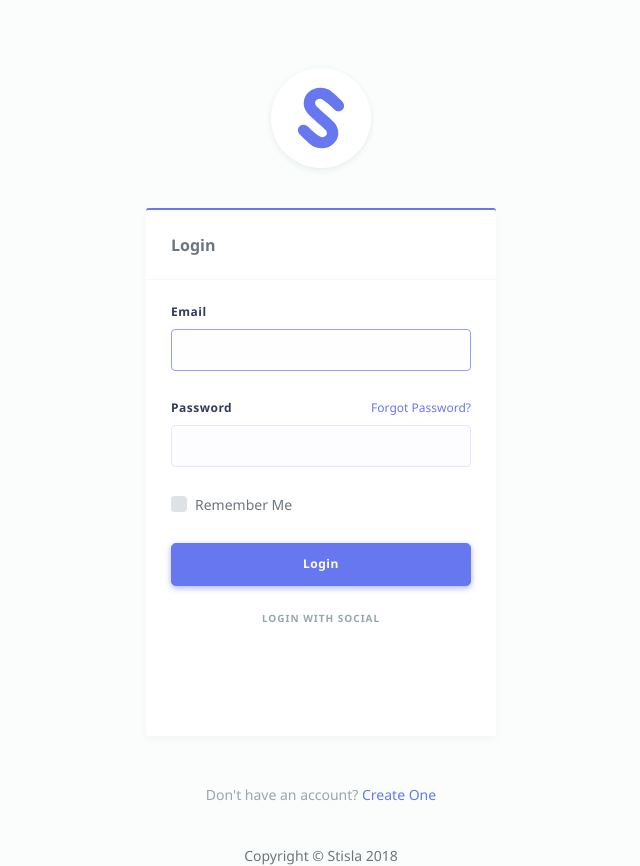
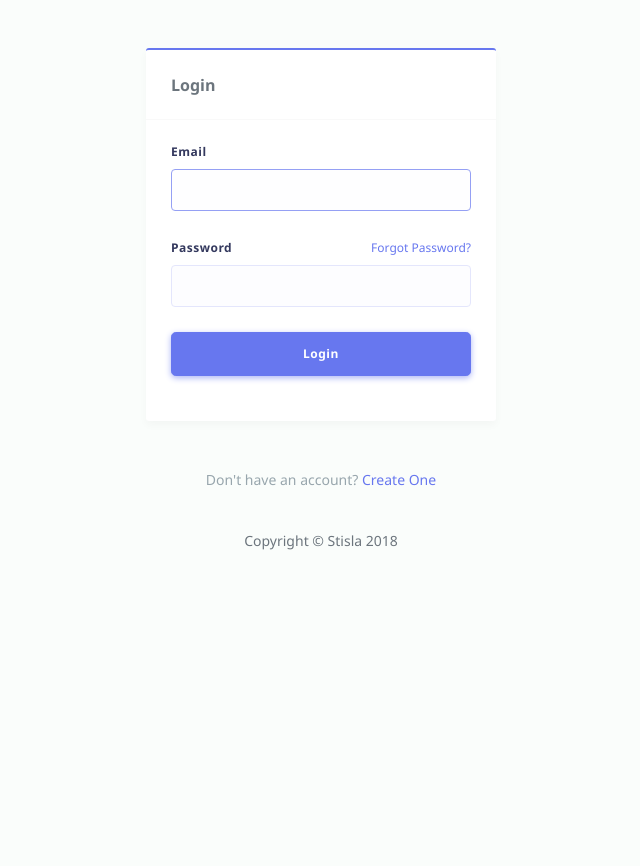
Before and after one commit to danganh510/my-todo-list, a PHP site: page /login in a window 1280 px wide. Shown: the top 866 px of the page, without its empty margins (319-959 px from the left). After the commit the page ends 800 px from the top, so only its background shows below. Run offline with PHP 8.4, Linux system fonts and the light colour scheme; some libraries are stand-ins or nearby versions; some web fonts are replaced.

Commit message:
fix login

```diff
--- a/myapp/apps/views/login/login.phtml
+++ b/myapp/apps/views/login/login.phtml
@@ -1,16 +1,15 @@
-
 <body>
   <div id="app">
     <section class="section">
       <div class="container mt-5">
         <div class="row">
           <div class="col-12 col-sm-8 offset-sm-2 col-md-6 offset-md-3 col-lg-6 offset-lg-3 col-xl-4 offset-xl-4">
-            <div class="login-brand">
-              <img src="assets/img/stisla-fill.svg" alt="logo" width="100" class="shadow-light rounded-circle">
-            </div>
+
 
             <div class="card card-primary">
-              <div class="card-header"><h4>Login</h4></div>
+              <div class="card-header">
+                <h4>Login</h4>
+              </div>
 
               <div class="card-body">
                 <form method="POST" action="#" class="needs-validation" novalidate="">
@@ -24,9 +23,9 @@
 
                   <div class="form-group">
                     <div class="d-block">
-                    	<label for="password" class="control-label">Password</label>
+                      <label for="password" class="control-label">Password</label>
                       <div class="float-right">
-                        <a href="auth-forgot-password.html" class="text-small">
+                        <a href="/forgot-pass" class="text-small">
                           Forgot Password?
                         </a>
                       </div>
@@ -38,38 +37,16 @@
                   </div>
 
                   <div class="form-group">
-                    <div class="custom-control custom-checkbox">
-                      <input type="checkbox" name="remember" class="custom-control-input" tabindex="3" id="remember-me">
-                      <label class="custom-control-label" for="remember-me">Remember Me</label>
-                    </div>
-                  </div>
-
-                  <div class="form-group">
                     <button type="submit" class="btn btn-primary btn-lg btn-block" tabindex="4">
                       Login
                     </button>
                   </div>
                 </form>
-                <div class="text-center mt-4 mb-3">
-                  <div class="text-job text-muted">Login With Social</div>
-                </div>
-                <div class="row sm-gutters">
-                  <div class="col-6">
-                    <a class="btn btn-block btn-social btn-facebook">
-                      <span class="fab fa-facebook"></span> Facebook
-                    </a>
-                  </div>
-                  <div class="col-6">
-                    <a class="btn btn-block btn-social btn-twitter">
-                      <span class="fab fa-twitter"></span> Twitter
-                    </a>
-                  </div>
-                </div>
 
               </div>
             </div>
             <div class="mt-5 text-muted text-center">
-              Don't have an account? <a href="auth-register.html">Create One</a>
+              Don't have an account? <a href="/register">Create One</a>
             </div>
             <div class="simple-footer">
               Copyright &copy; Stisla 2018
```
